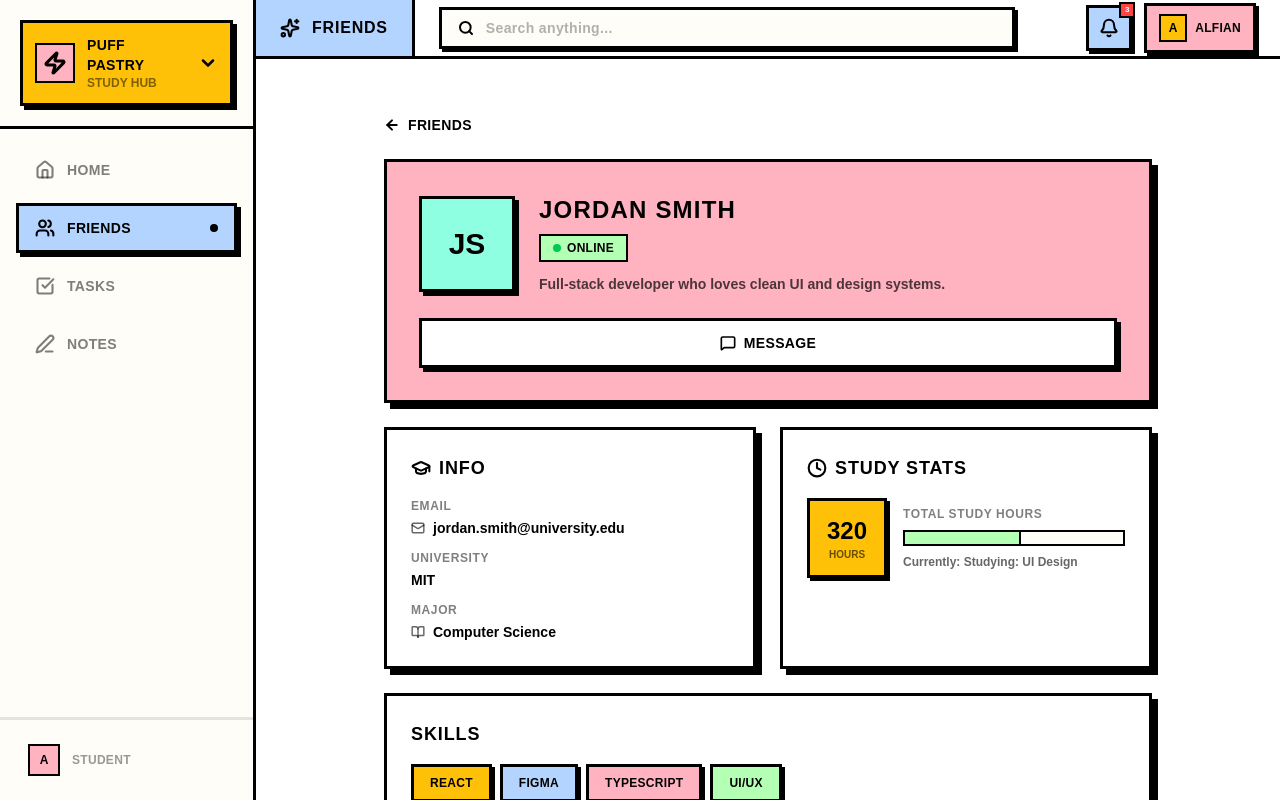
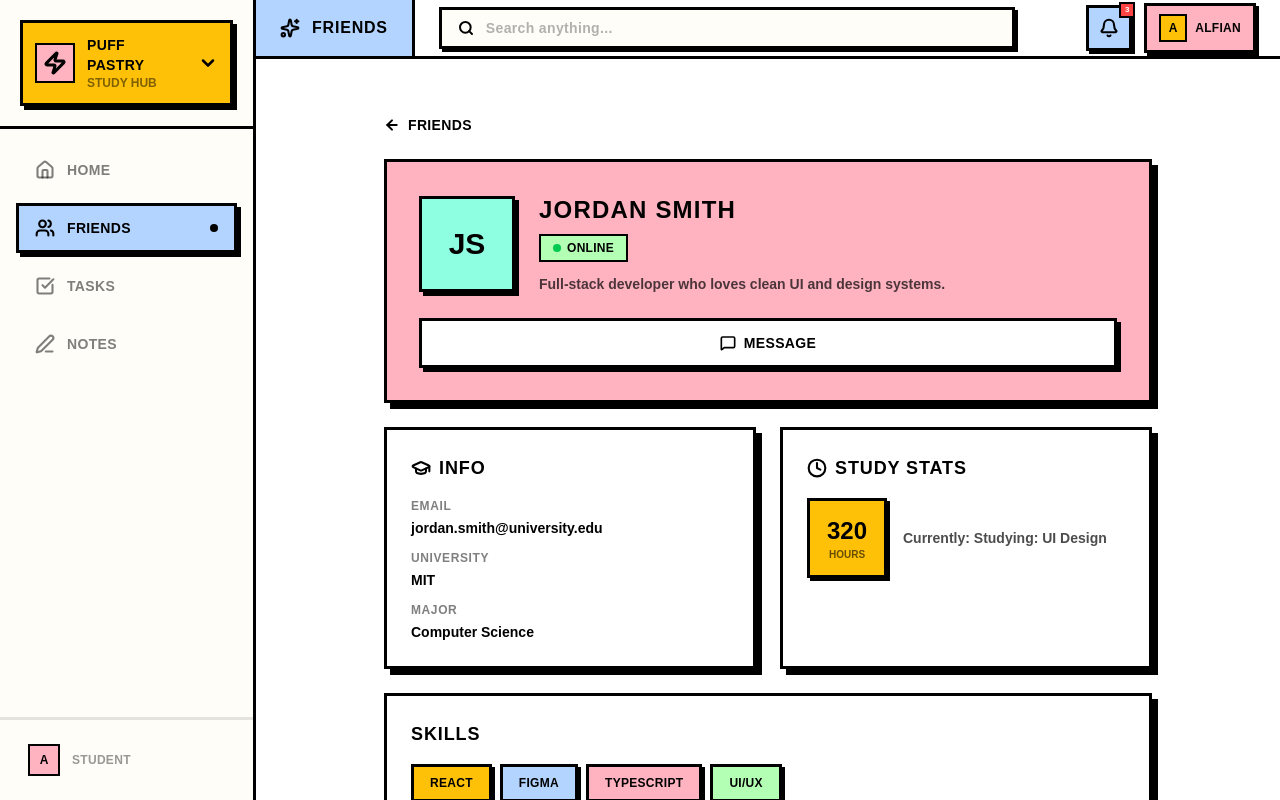
Before and after one commit to AlfianRamadani/puff-pastry-ifest-uajy, a Next.js app: page /friends/1/profile in a window 1280 px wide. Built offline with nearby package versions, Linux system fonts and the light colour scheme.

Commit message:
distill: simplify profile stats and session layout

```diff
--- a/src/app/components/friends/StartStudySession.tsx
+++ b/src/app/components/friends/StartStudySession.tsx
@@ -99,7 +99,7 @@ const StartStudySession: React.FC = () => {
       <section className="bg-[#FFC107] border-[3px] border-black shadow-[6px_6px_0px_0px_rgba(0,0,0,1)] p-5 md:p-7">
         <div className="flex items-center justify-between mb-5">
           <div className="flex items-center gap-3">
-            <div className="w-10 h-10 bg-black border-2 border-black flex items-center justify-center animate-pulse">
+            <div className="w-10 h-10 bg-black border-2 border-black flex items-center justify-center">
               <Zap className="w-5 h-5 text-[#FFC107]" strokeWidth={3} />
             </div>
             <div>
@@ -119,21 +119,23 @@ const StartStudySession: React.FC = () => {
         </div>
 
         {/* Timer */}
-        <div className="bg-white border-[3px] border-black shadow-[4px_4px_0px_0px_rgba(0,0,0,1)] p-4 mb-4 flex items-center justify-between">
+        <div className="bg-white border-[3px] border-black shadow-[4px_4px_0px_0px_rgba(0,0,0,1)] p-4 mb-4 flex flex-col sm:flex-row items-start sm:items-center justify-between gap-3">
           <div className="flex items-center gap-3">
             <Clock className="w-5 h-5 text-black" strokeWidth={2.5} />
             <span className="font-black text-2xl md:text-3xl text-black tracking-widest font-mono">
               {formatTime(elapsed)}
             </span>
           </div>
-          <div className="flex items-center gap-2">
-            <BookOpen className="w-4 h-4 text-black/60" strokeWidth={2.5} />
+          <div className="flex items-center gap-2 w-full sm:w-auto">
+            <BookOpen className="w-4 h-4 text-black/60 shrink-0" strokeWidth={2.5} />
+            <label htmlFor="session-subject" className="sr-only">Study subject</label>
             <input
+              id="session-subject"
               type="text"
               value={sessionSubject}
               onChange={(e) => setSessionSubject(e.target.value)}
               placeholder="What are you studying?"
-              className="bg-transparent outline-none font-bold text-sm text-black placeholder:text-black/30 w-40 md:w-60"
+              className="bg-transparent outline-none font-bold text-sm text-black placeholder:text-black/30 w-full sm:w-60"
             />
           </div>
         </div>
--- a/src/app/friends/[id]/profile/page.tsx
+++ b/src/app/friends/[id]/profile/page.tsx
@@ -3,7 +3,7 @@
 import React, { useMemo } from "react";
 import { useParams, useRouter } from "next/navigation";
 import Link from "next/link";
-import { ArrowLeft, Mail, GraduationCap, BookOpen, Clock, MessageSquare, Zap } from "lucide-react";
+import { ArrowLeft, GraduationCap, Clock, MessageSquare, Zap } from "lucide-react";
 import { getFriendById } from "@/app/components/friends/friendsData";
 
 const AVATAR_COLORS = [
@@ -101,10 +101,7 @@ export default function FriendProfilePage() {
           <div className="space-y-3">
             <div>
               <p className="font-black text-xs text-black/50 uppercase tracking-wider">Email</p>
-              <div className="flex items-center gap-2 mt-1">
-                <Mail className="w-3.5 h-3.5 text-black/60" strokeWidth={2.5} />
-                <p className="font-bold text-sm text-black">{friend.email}</p>
-              </div>
+              <p className="font-bold text-sm text-black mt-1">{friend.email}</p>
             </div>
             <div>
               <p className="font-black text-xs text-black/50 uppercase tracking-wider">University</p>
@@ -112,10 +109,7 @@ export default function FriendProfilePage() {
             </div>
             <div>
               <p className="font-black text-xs text-black/50 uppercase tracking-wider">Major</p>
-              <div className="flex items-center gap-2 mt-1">
-                <BookOpen className="w-3.5 h-3.5 text-black/60" strokeWidth={2.5} />
-                <p className="font-bold text-sm text-black">{friend.major}</p>
-              </div>
+              <p className="font-bold text-sm text-black mt-1">{friend.major}</p>
             </div>
           </div>
         </div>
@@ -131,22 +125,11 @@ export default function FriendProfilePage() {
               <span className="font-black text-2xl text-black">{friend.studyHours}</span>
               <span className="font-bold text-[10px] text-black/60 uppercase">Hours</span>
             </div>
-            <div className="flex-1 space-y-2">
-              <div className="flex justify-between">
-                <span className="font-black text-xs text-black/50 uppercase tracking-wider">Total Study Hours</span>
-              </div>
-              <div className="w-full h-4 bg-[#FFFDF7] border-2 border-black">
-                <div
-                  className="h-full bg-[#B3FFB3] border-r-2 border-black transition-all"
-                  style={{ width: `${Math.min((friend.studyHours / 600) * 100, 100)}%` }}
-                />
-              </div>
-              {friend.activity && (
-                <p className="font-bold text-xs text-black/60">
-                  Currently: {friend.activity}
-                </p>
-              )}
-            </div>
+            {friend.activity && (
+              <p className="font-bold text-sm text-black/70">
+                Currently: {friend.activity}
+              </p>
+            )}
           </div>
         </div>
       </div>
```
